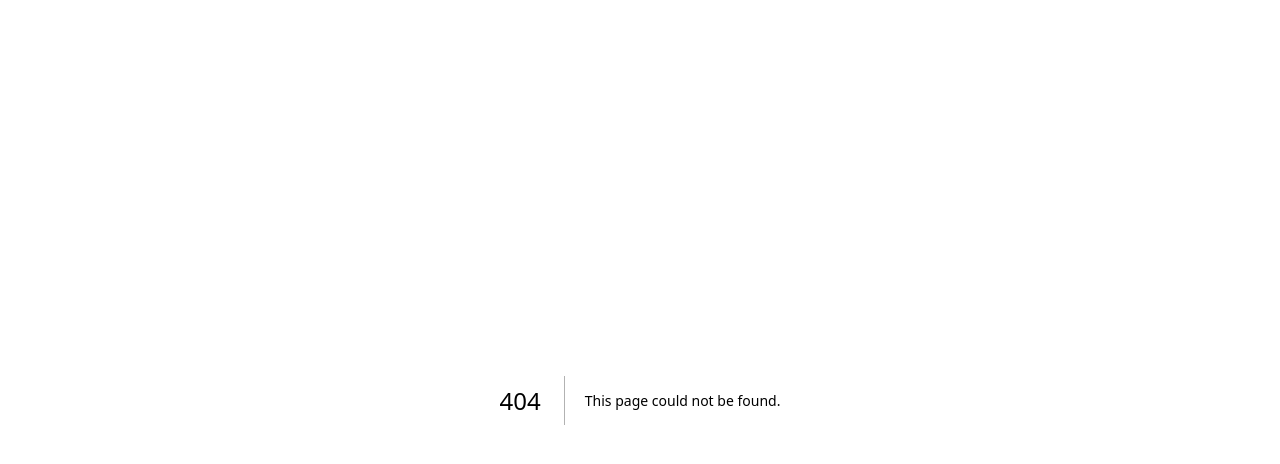
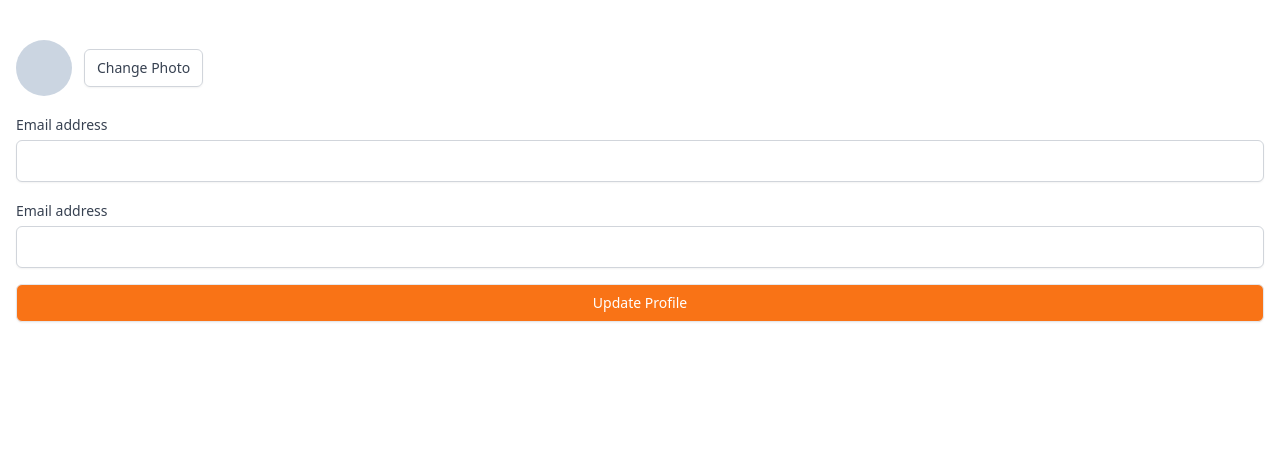
Before and after one commit to BoraParkDev/caroot-market, a Next.js app: page /profile/edit in a window 1280 px wide. Before the commit this address had no page. Shown: the top 464 px of the page. Built offline with nearby package versions, Linux system fonts and the light colour scheme.

Commit message:
#feat profile edit page added.

```diff
--- /dev/null
+++ b/src/pages/profile/edit.tsx
@@ -0,0 +1,35 @@
+import Button from "@/components/Button";
+import Input from "@/components/Input";
+import { NextPage } from "next";
+
+const EditProfile: NextPage = () => {
+  return (
+    <div className="py-10 px-4 space-y-4">
+      <div className="flex items-center space-x-3">
+        <div className="w-14 h-14 rounded-full bg-slate-300" />
+        <label
+          htmlFor="photo"
+          className="cursor-pointer py-2 px-3 border border-gray-300 rounded-md shadow-sm text-sm font-medium focus:ring-2 focus:ring-offset-2 focus:ring-orange-500 text-gray-700"
+        >
+          Change Photo
+          <input id="photo" type="file" className="hidden" accept="image/*" />
+        </label>
+      </div>
+      <div className="space-y-1">
+        <label htmlFor="email" className="text-sm font-medium text-gray-700">
+          Email address
+        </label>
+        <Input id="email" type="email" />
+      </div>
+      <div className="space-y-1">
+        <label htmlFor="phone" className="text-sm font-medium text-gray-700">
+          Email address
+        </label>
+        <Input id="phone" type="number" />
+      </div>
+      <Button classnames="w-full">Update Profile</Button>
+    </div>
+  );
+};
+
+export default EditProfile;
```
